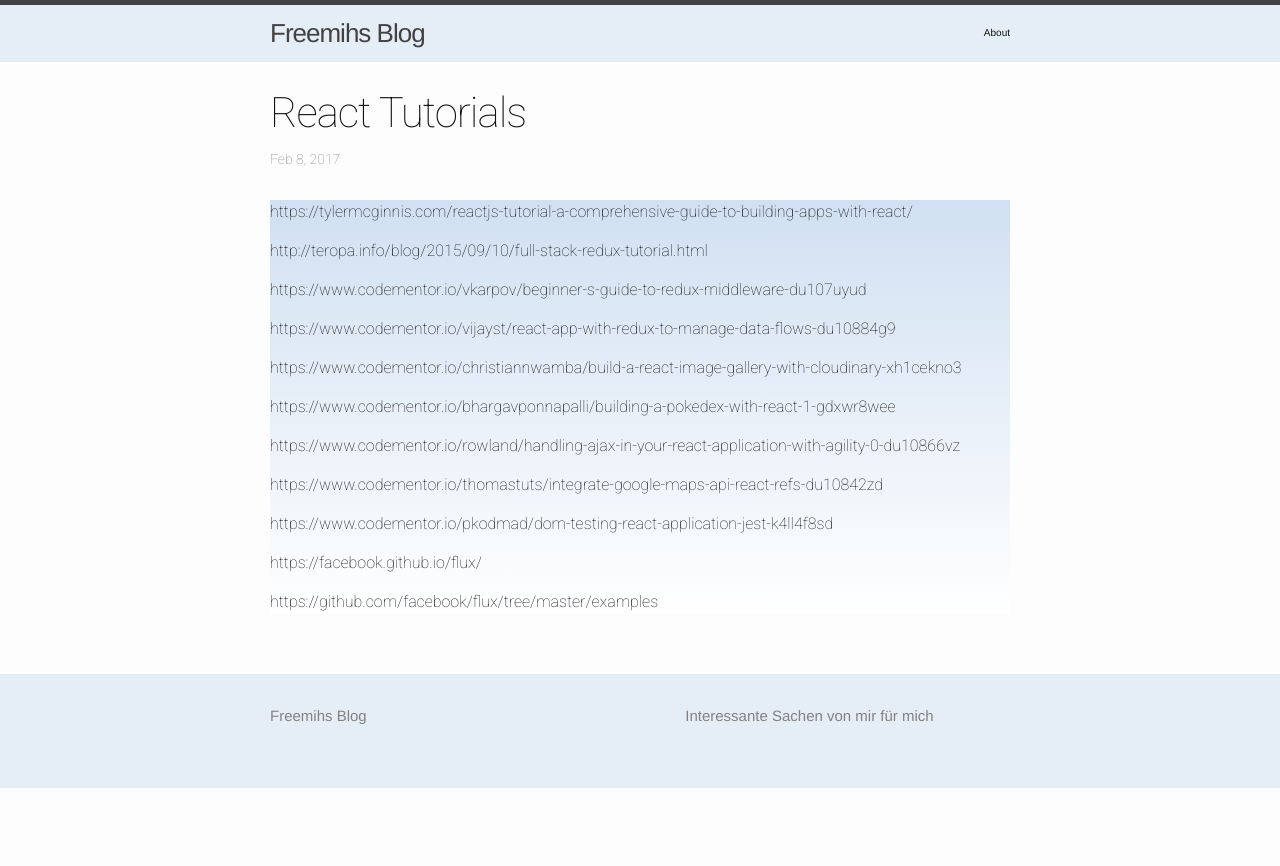
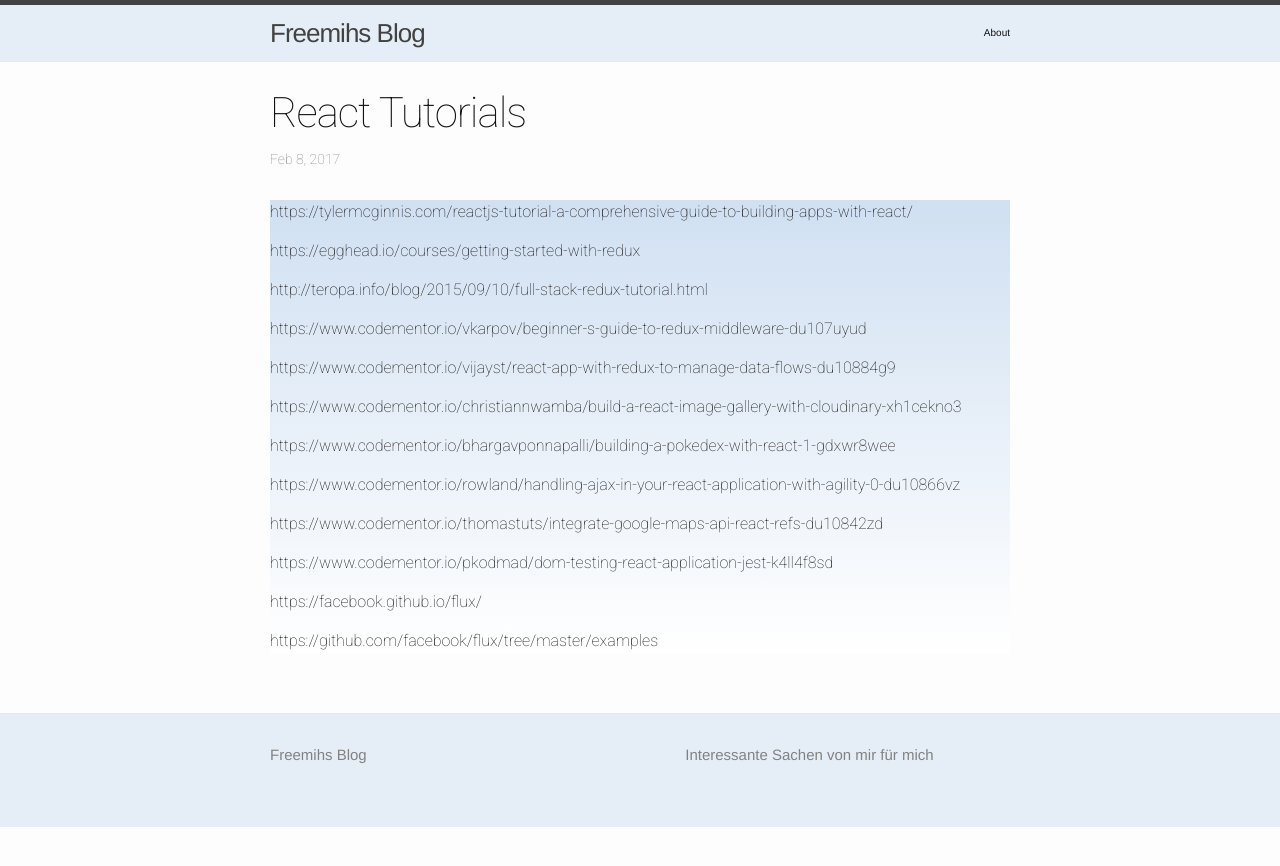
Before and after one commit to freemih/freemih.github.io, a Jekyll site: the page built from _posts/2017-02-08-React_Tutorials.markdown, in a window 1280 px wide. Shown: the top 866 px of the page. Built offline with Jekyll 4.4.1, drawn with Linux system fonts in a browser that asks for light colours; part of the change alters nothing that is shown.

Commit message:
Update 2017-02-08-React_Tutorials.markdown

```diff
--- a/_posts/2017-02-08-React_Tutorials.markdown
+++ b/_posts/2017-02-08-React_Tutorials.markdown
@@ -6,6 +6,8 @@ date:   2017-02-08 11:05:36 -0500
 
 
 https://tylermcginnis.com/reactjs-tutorial-a-comprehensive-guide-to-building-apps-with-react/
+
+https://egghead.io/courses/getting-started-with-redux
 
 http://teropa.info/blog/2015/09/10/full-stack-redux-tutorial.html
 
```
